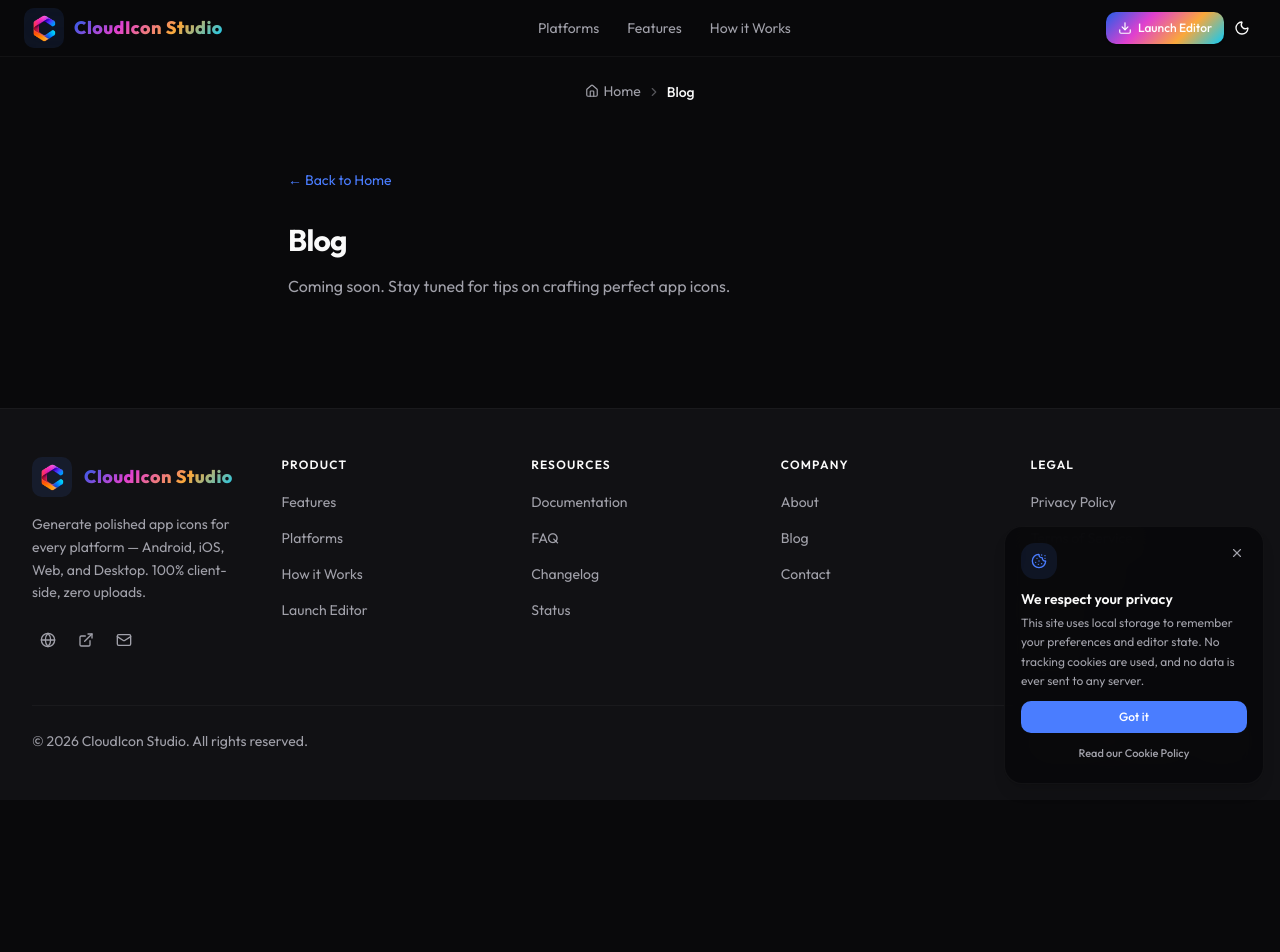
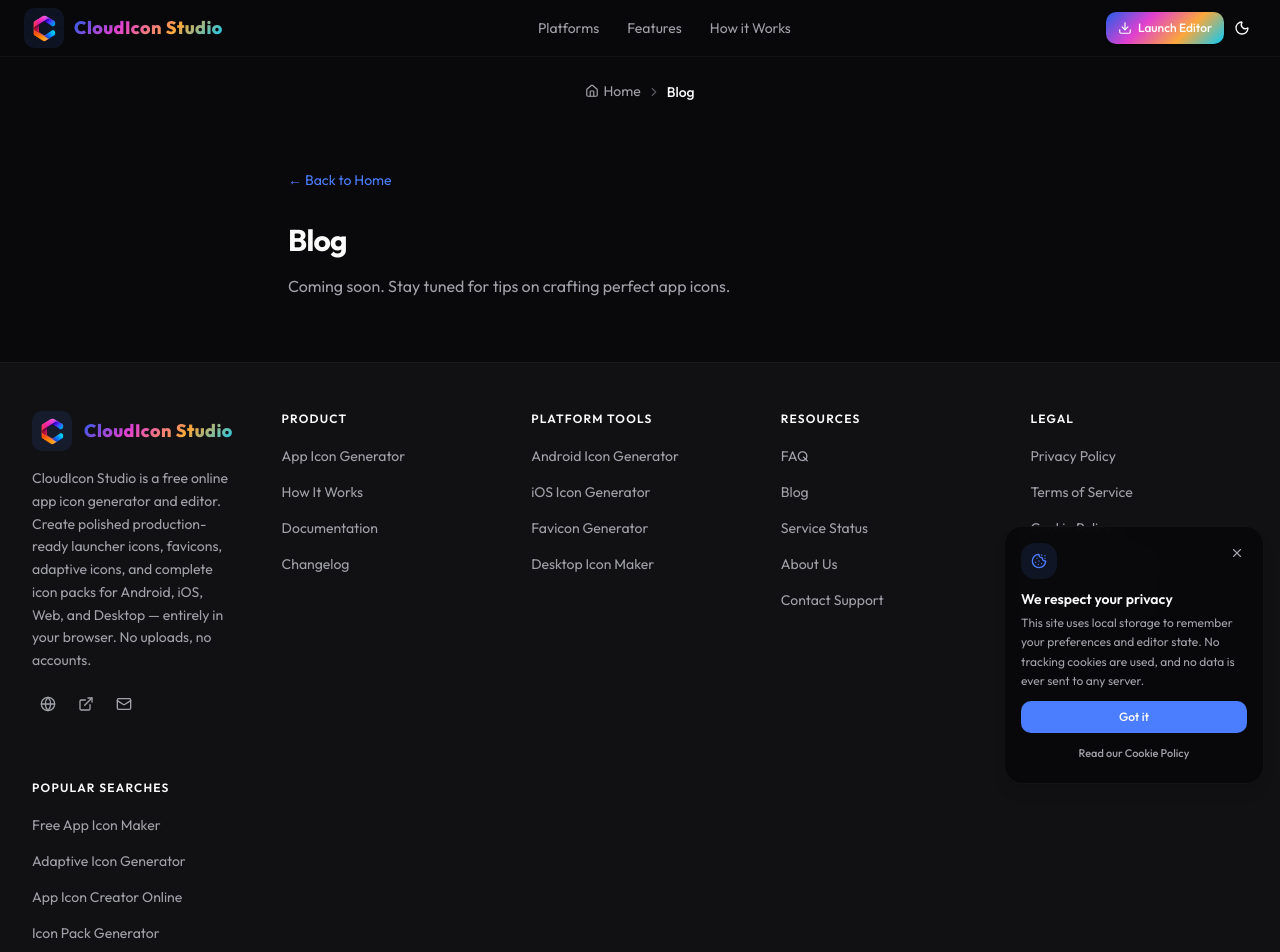
Before and after one commit to devasishpal/Cloud_Icon_Studio, a Next.js app: page /blog in a window 1280 px wide. Shown: the top 952 px of the page. Before the commit the page ends 800 px from the top, so only its background shows below. Built offline with nearby package versions, Linux system fonts and the light colour scheme.

Commit message:
upgrade SEO: dynamic metadata/schema/robots, enhanced footer links, richer json-ld

```diff
--- a/src/components/json-ld.tsx
+++ b/src/components/json-ld.tsx
@@ -2,9 +2,16 @@
 
 import { usePathname } from 'next/navigation';
 
+function getBaseUrl(): string {
+  if (typeof window !== 'undefined') return window.location.origin;
+  if (process.env.NEXT_PUBLIC_SITE_URL) return process.env.NEXT_PUBLIC_SITE_URL;
+  if (process.env.VERCEL_URL) return `https://${process.env.VERCEL_URL}`;
+  return 'https://cloudicon.typely.in';
+}
+
 const breadcrumbLabels: Record<string, string> = {
   '/': 'Home',
-  '/editor': 'Editor',
+  '/editor': 'Free App Icon Editor',
   '/blog': 'Blog',
   '/docs': 'Documentation',
   '/how-it-works': 'How It Works',
@@ -20,10 +27,10 @@
 };
 
 function buildBreadcrumbItems(pathname: string) {
-  const base = 'https://cloudicon.typely.in';
+  const baseUrl = getBaseUrl();
   const items: { '@type': 'ListItem'; position: number; name: string; item: string }[] = [];
 
-  items.push({ '@type': 'ListItem', position: 1, name: 'Home', item: base });
+  items.push({ '@type': 'ListItem', position: 1, name: 'Home', item: baseUrl });
 
   if (pathname !== '/') {
     const segments = pathname.split('/').filter(Boolean);
@@ -35,7 +42,7 @@
         '@type': 'ListItem',
         position: i + 2,
         name: label,
-        item: base + cumulative,
+        item: baseUrl + cumulative,
       });
     }
   }
@@ -45,91 +52,122 @@
 
 export function JsonLd() {
   const pathname = usePathname();
+  const base = getBaseUrl();
 
   const organization = {
     '@context': 'https://schema.org',
     '@type': 'Organization',
-    '@id': 'https://cloudicon.typely.in/#organization',
+    '@id': `${base}/#organization`,
     name: 'CloudIcon Studio',
-    url: 'https://cloudicon.typely.in',
+    url: base,
     legalName: 'CloudIcon Studio',
-    foundingDate: '2026',
-    description: 'Free online app icon generator that runs entirely in your browser. Generate production-ready icons for Android, iOS, Web, and Desktop.',
+    foundingDate: '2026-01',
+    description: 'Free online app icon generator that runs entirely in your browser. Generate production-ready launcher icons, favicons, adaptive icons, and complete icon packs for Android, iOS, Web, and Desktop.',
     email: 'support@typely.in',
-    image: 'https://cloudicon.typely.in/og-image.png',
+    image: `${base}/og-image.png`,
+    logo: `${base}/icon.png`,
+    sameAs: [
+      'https://github.com/cloudicon-studio',
+    ],
   };
 
   const website = {
     '@context': 'https://schema.org',
     '@type': 'WebSite',
-    '@id': 'https://cloudicon.typely.in/#website',
+    '@id': `${base}/#website`,
     name: 'CloudIcon Studio',
-    url: 'https://cloudicon.typely.in',
-    description: 'Generate perfect app icons for Android, iOS & Web. Free, fast, and runs entirely in your browser.',
-    publisher: { '@id': 'https://cloudicon.typely.in/#organization' },
+    url: base,
+    description: 'Free online app icon generator and editor. Create polished launcher icons, favicons, adaptive icons, and complete export packs for Android, iOS & Web. 100% client-side.',
+    publisher: { '@id': `${base}/#organization` },
     inLanguage: 'en-US',
     datePublished: '2026-05-16',
+    dateModified: new Date().toISOString().split('T')[0],
+    potentialAction: {
+      '@type': 'SearchAction',
+      target: {
+        '@type': 'EntryPoint',
+        urlTemplate: `${base}/search?q={search_term_string}`,
+      },
+      'query-input': 'required name=search_term_string',
+    },
   };
 
   const webApp = {
     '@context': 'https://schema.org',
     '@type': 'WebApplication',
-    '@id': 'https://cloudicon.typely.in/#webapplication',
-    name: 'CloudIcon Studio',
-    url: 'https://cloudicon.typely.in',
-    description: 'Generate perfect app icons for Android, iOS & Web. Free, fast, and runs entirely in your browser with zero server uploads.',
+    '@id': `${base}/#webapplication`,
+    name: 'CloudIcon Studio — App Icon Generator',
+    url: `${base}/editor`,
+    description: 'Free online app icon editor and generator. Upload once, instantly generate launcher icons, favicons, mipmaps, adaptive icons, and complete export packs for Android, iOS & Web.',
     applicationCategory: 'DesignApplication',
     applicationSubCategory: 'Icon Generator',
     operatingSystem: 'All',
-    browserRequirements: 'Requires JavaScript. Works in Chrome, Edge, Firefox, Safari, Brave.',
-    offers: { '@type': 'Offer', price: '0', priceCurrency: 'USD' },
-    author: { '@id': 'https://cloudicon.typely.in/#organization' },
-    image: 'https://cloudicon.typely.in/og-image.png',
-    screenshot: 'https://cloudicon.typely.in/og-image.png',
+    browserRequirements: 'Requires JavaScript. Works in Chrome, Edge, Firefox, Safari, and Brave.',
+    offers: { '@type': 'Offer', price: '0', priceCurrency: 'USD', availability: 'https://schema.org/InStock' },
+    author: { '@id': `${base}/#organization` },
+    image: `${base}/og-image.png`,
+    screenshot: `${base}/og-image.png`,
     softwareVersion: '1.0.0',
     datePublished: '2026-05-16',
+    dateModified: new Date().toISOString().split('T')[0],
     featureList: [
       'Multi-platform icon export (Android, iOS, Web, Desktop)',
-      'GPU-accelerated canvas with Fabric.js',
-      'Real-time previews with device mockups',
+      'GPU-accelerated canvas with real-time rendering',
+      'Live previews with device mockups',
       'Shape, crop, rotate, background, and padding tools',
       'Undo/redo with keyboard shortcuts',
-      '100% client-side, zero uploads',
+      '100% client-side, zero uploads, no accounts',
       'PWA with offline support',
-      'Adaptive icon generation for Android',
+      'Adaptive icon generator for Android',
       'iOS App Store icon sets with Contents.json',
       'Web favicon and PWA manifest icon export',
-      'Desktop icon export (Windows ICO, macOS ICNS)',
-      'ZIP export with proper folder hierarchy',
+      'Desktop icon export (Windows ICO, macOS ICNS, Linux PNG)',
+      'ZIP export with proper folder hierarchy per platform',
     ],
-    keywords: 'app icon generator, favicon generator, android icon generator, ios icon generator, adaptive icon generator, icon maker',
+    keywords: 'app icon generator, favicon generator, android icon generator, ios icon generator, adaptive icon generator, icon maker, free icon editor, app icon creator',
     sameAs: [
       'https://github.com/cloudicon-studio',
     ],
+  };
+
+  const softwareApp = {
+    '@context': 'https://schema.org',
+    '@type': 'SoftwareApplication',
+    '@id': `${base}/#softwareapplication`,
+    name: 'CloudIcon Studio',
+    url: base,
+    applicationCategory: 'DesignApplication',
+    operatingSystem: 'Windows, macOS, Linux, Android, iOS',
+    description: 'Progressive web app for generating app icons. Runs entirely client-side with zero server uploads.',
+    offers: { '@type': 'Offer', price: '0', priceCurrency: 'USD' },
+    author: { '@id': `${base}/#organization` },
+    image: `${base}/og-image.png`,
+    softwareVersion: '1.0.0',
+    storageRequirements: 'Works in browser, no installation needed',
   };
 
   const howTo = {
     '@context': 'https://schema.org',
     '@type': 'HowTo',
     name: 'How to Generate App Icons with CloudIcon Studio',
-    description: 'Create polished app icons for Android, iOS, Web, and Desktop in minutes — entirely in your browser.',
+    description: 'Create polished app icons for Android, iOS, Web, and Desktop in minutes — entirely in your browser. No downloads or accounts required.',
     estimatedTime: 'PT1M',
     step: [
       { '@type': 'HowToStep', position: 1, name: 'Upload an image',
-        text: 'Upload your icon, logo, or design from the home page or open the editor directly.' },
+        text: 'Upload your icon, logo, or design from the home page or open the free app icon editor directly.' },
       { '@type': 'HowToStep', position: 2, name: 'Customize your icon',
-        text: 'Use the left panel to adjust rotation, background, padding, crop, safe area, and shape.' },
+        text: 'Use the left panel to adjust rotation, background color or gradient, padding, crop area, safe area, and shape.' },
       { '@type': 'HowToStep', position: 3, name: 'Preview results',
-        text: 'Preview your icon in real time on device mockups for Android, iOS, Web, or Desktop.' },
+        text: 'Preview your icon in real time on device mockups for Android phones and tablets, iPhones and iPads, Web, or Desktop.' },
       { '@type': 'HowToStep', position: 4, name: 'Download your pack',
-        text: 'Click Generate & Download to export your complete icon pack as a ZIP file.' },
+        text: 'Click Generate & Download to export your complete icon pack as a ZIP file with proper folder hierarchy for each platform.' },
     ],
   };
 
   const breadcrumb = {
     '@context': 'https://schema.org',
     '@type': 'BreadcrumbList',
-    '@id': 'https://cloudicon.typely.in/#breadcrumb',
+    '@id': `${base}/#breadcrumb`,
     name: 'Breadcrumb',
     itemListElement: buildBreadcrumbItems(pathname),
   };
@@ -137,54 +175,54 @@
   const faqPage = {
     '@context': 'https://schema.org',
     '@type': 'FAQPage',
-    '@id': 'https://cloudicon.typely.in/#faq',
+    '@id': `${base}/#faq`,
     mainEntity: [
       {
         '@type': 'Question',
-        name: 'What file formats can I upload?',
+        name: 'What file formats can I upload to the app icon generator?',
         acceptedAnswer: {
           '@type': 'Answer',
-          text: 'You can upload PNG, JPG, WEBP, and SVG files. For best results, use a square source image at least 1024×1024px.',
+          text: 'You can upload PNG, JPG, WEBP, and SVG files. For best results generating app icons, use a square source image at least 1024×1024px.',
         },
       },
       {
         '@type': 'Question',
-        name: 'Are my images uploaded to a server?',
+        name: 'Are my images uploaded to a server when I make app icons?',
         acceptedAnswer: {
           '@type': 'Answer',
-          text: 'No. Everything runs entirely in your browser using Canvas API. Your image never leaves your device.',
+          text: 'No. Everything runs entirely in your browser using the Canvas API. Your image never leaves your device — 100% private and secure.',
         },
       },
       {
         '@type': 'Question',
-        name: 'What platforms are supported?',
+        name: 'What platforms can I generate icons for?',
         acceptedAnswer: {
           '@type': 'Answer',
-          text: 'Android (mipmap mdpi-xxxhdpi, adaptive icons, monochrome, Play Store), iOS (iPhone, iPad, App Store), Web (favicons, PWA), and Desktop (Windows, macOS, Linux).',
+          text: 'Android (mipmap mdpi-xxxhdpi, adaptive icons, monochrome, Play Store listings), iOS (iPhone, iPad, App Store), Web (favicons, PWA manifest icons, tile images), and Desktop (Windows ICO, macOS ICNS, Linux PNG).',
         },
       },
       {
         '@type': 'Question',
-        name: 'Can I customize the background?',
+        name: 'Can I customize the background of my app icon?',
         acceptedAnswer: {
           '@type': 'Answer',
-          text: 'Yes. Solid colors, linear gradients, or transparent backgrounds are supported with a live preview.',
+          text: 'Yes. Solid colors, linear gradients, or transparent backgrounds are all supported with a live preview as you edit your icon online.',
         },
       },
       {
         '@type': 'Question',
-        name: 'What export format is used?',
+        name: 'What export format does the icon pack generator use?',
         acceptedAnswer: {
           '@type': 'Answer',
-          text: 'All icons are exported as PNG. The download is a structured ZIP archive with proper folder hierarchy for each platform.',
+          text: 'All icons are exported as PNG. The download is a structured ZIP archive with proper folder hierarchy for each platform, ready to drop into your project.',
         },
       },
       {
         '@type': 'Question',
-        name: 'Is it free to use?',
+        name: 'Is this free app icon maker really free to use?',
         acceptedAnswer: {
           '@type': 'Answer',
-          text: 'Yes, completely free. There are no limits, no accounts, and no hidden charges.',
+          text: 'Yes, completely free. There are no usage limits, no account required, no sign-ups, and no hidden charges. Generate as many icon packs as you need.',
         },
       },
     ],
@@ -195,6 +233,7 @@
       <script type="application/ld+json" dangerouslySetInnerHTML={{ __html: JSON.stringify(organization) }} />
       <script type="application/ld+json" dangerouslySetInnerHTML={{ __html: JSON.stringify(website) }} />
       <script type="application/ld+json" dangerouslySetInnerHTML={{ __html: JSON.stringify(webApp) }} />
+      <script type="application/ld+json" dangerouslySetInnerHTML={{ __html: JSON.stringify(softwareApp) }} />
       <script type="application/ld+json" dangerouslySetInnerHTML={{ __html: JSON.stringify(howTo) }} />
       <script type="application/ld+json" dangerouslySetInnerHTML={{ __html: JSON.stringify(breadcrumb) }} />
       {pathname === '/' && (
--- a/src/components/layout/footer.tsx
+++ b/src/components/layout/footer.tsx
@@ -8,27 +8,29 @@
   {
     title: 'Product',
     links: [
-      { label: 'Features', href: '#features' },
-      { label: 'Platforms', href: '#platforms' },
-      { label: 'How it Works', href: '/how-it-works' },
-      { label: 'Launch Editor', href: '#upload-area' },
+      { label: 'App Icon Generator', href: '/editor' },
+      { label: 'How It Works', href: '/how-it-works' },
+      { label: 'Documentation', href: '/docs' },
+      { label: 'Changelog', href: '/changelog' },
+    ],
+  },
+  {
+    title: 'Platform Tools',
+    links: [
+      { label: 'Android Icon Generator', href: '/editor' },
+      { label: 'iOS Icon Generator', href: '/editor' },
+      { label: 'Favicon Generator', href: '/editor' },
+      { label: 'Desktop Icon Maker', href: '/editor' },
     ],
   },
   {
     title: 'Resources',
     links: [
-      { label: 'Documentation', href: '/docs' },
       { label: 'FAQ', href: '/faq' },
-      { label: 'Changelog', href: '/changelog' },
-      { label: 'Status', href: '/status' },
-    ],
-  },
-  {
-    title: 'Company',
-    links: [
-      { label: 'About', href: '/about' },
       { label: 'Blog', href: '/blog' },
-      { label: 'Contact', href: '/contact' },
+      { label: 'Service Status', href: '/status' },
+      { label: 'About Us', href: '/about' },
+      { label: 'Contact Support', href: '/contact' },
     ],
   },
   {
@@ -37,8 +39,18 @@
       { label: 'Privacy Policy', href: '/privacy' },
       { label: 'Terms of Service', href: '/terms' },
       { label: 'Cookie Policy', href: '/cookies' },
-      { label: 'GDPR', href: '/gdpr' },
-      { label: 'CCPA', href: '/ccpa' },
+      { label: 'GDPR Compliance', href: '/gdpr' },
+      { label: 'CCPA Compliance', href: '/ccpa' },
+    ],
+  },
+  {
+    title: 'Popular Searches',
+    links: [
+      { label: 'Free App Icon Maker', href: '/editor' },
+      { label: 'Adaptive Icon Generator', href: '/editor' },
+      { label: 'App Icon Creator Online', href: '/editor' },
+      { label: 'Icon Pack Generator', href: '/editor' },
+      { label: 'Mipmap Icon Generator', href: '/editor' },
     ],
   },
 ];
@@ -54,26 +66,27 @@
   return (
     <footer className="border-t border-border/50 bg-muted/50">
       <div className="mx-auto max-w-7xl px-4 py-12 sm:px-6 lg:px-8">
-        <div className="grid grid-cols-2 gap-x-8 gap-y-10 sm:grid-cols-4 lg:grid-cols-5">
-          <div className="col-span-2 sm:col-span-2 lg:col-span-1">
-            <Link href="/" className="inline-flex items-center gap-3 group mb-4">
+        <div className="grid grid-cols-2 gap-x-8 gap-y-10 sm:grid-cols-3 lg:grid-cols-5">
+          <div className="col-span-2 sm:col-span-3 lg:col-span-1">
+            <Link href="/" className="inline-flex items-center gap-3 group mb-4" aria-label="CloudIcon Studio Home">
               <div className="flex size-10 items-center justify-center rounded-lg bg-primary/10 group-hover:bg-primary/15 transition-colors overflow-hidden shrink-0">
-                <Image src="/icon.png" alt="CloudIcon" width={36} height={36} className="object-contain shrink-0" />
+                <Image src="/icon.png" alt="CloudIcon Studio logo" width={36} height={36} className="object-contain shrink-0" />
               </div>
               <span className="text-lg font-extrabold tracking-wide" style={{ background: 'linear-gradient(135deg, #215ee9, #e040cf, #faa83b, #08cbfb)', WebkitBackgroundClip: 'text', WebkitTextFillColor: 'transparent', backgroundClip: 'text' }}>CloudIcon Studio</span>
             </Link>
-            <p className="text-sm text-muted-foreground leading-relaxed mb-5 pr-4">
-              Generate polished app icons for every platform — Android, iOS, Web, and Desktop.
-              100% client-side, zero uploads.
+            <p className="text-sm text-muted-foreground leading-relaxed mb-4 pr-4">
+              CloudIcon Studio is a free online app icon generator and editor. Create polished
+              production-ready launcher icons, favicons, adaptive icons, and complete icon packs
+              for Android, iOS, Web, and Desktop — entirely in your browser. No uploads, no accounts.
             </p>
-            <div className="flex items-center gap-1.5">
-              <Link href="/" className="rounded-lg p-2 text-muted-foreground hover:text-foreground hover:bg-muted/60 transition-all" aria-label="Website">
+            <div className="flex items-center gap-1.5 mb-5">
+              <Link href="/" className="rounded-lg p-2 text-muted-foreground hover:text-foreground hover:bg-muted/60 transition-all" aria-label="CloudIcon Home">
                 <Globe className="size-4" />
               </Link>
-              <Link href="/blog" className="rounded-lg p-2 text-muted-foreground hover:text-foreground hover:bg-muted/60 transition-all" aria-label="Blog">
+              <Link href="/blog" className="rounded-lg p-2 text-muted-foreground hover:text-foreground hover:bg-muted/60 transition-all" aria-label="CloudIcon Blog">
                 <ExternalLink className="size-4" />
               </Link>
-              <Link href="/contact" className="rounded-lg p-2 text-muted-foreground hover:text-foreground hover:bg-muted/60 transition-all" aria-label="Email">
+              <Link href="/contact" className="rounded-lg p-2 text-muted-foreground hover:text-foreground hover:bg-muted/60 transition-all" aria-label="Contact CloudIcon">
                 <Mail className="size-4" />
               </Link>
             </div>
```
Also changed, not shown: src/app/layout.tsx (+14 -5 lines), src/app/robots.ts (+12 -2 lines).
